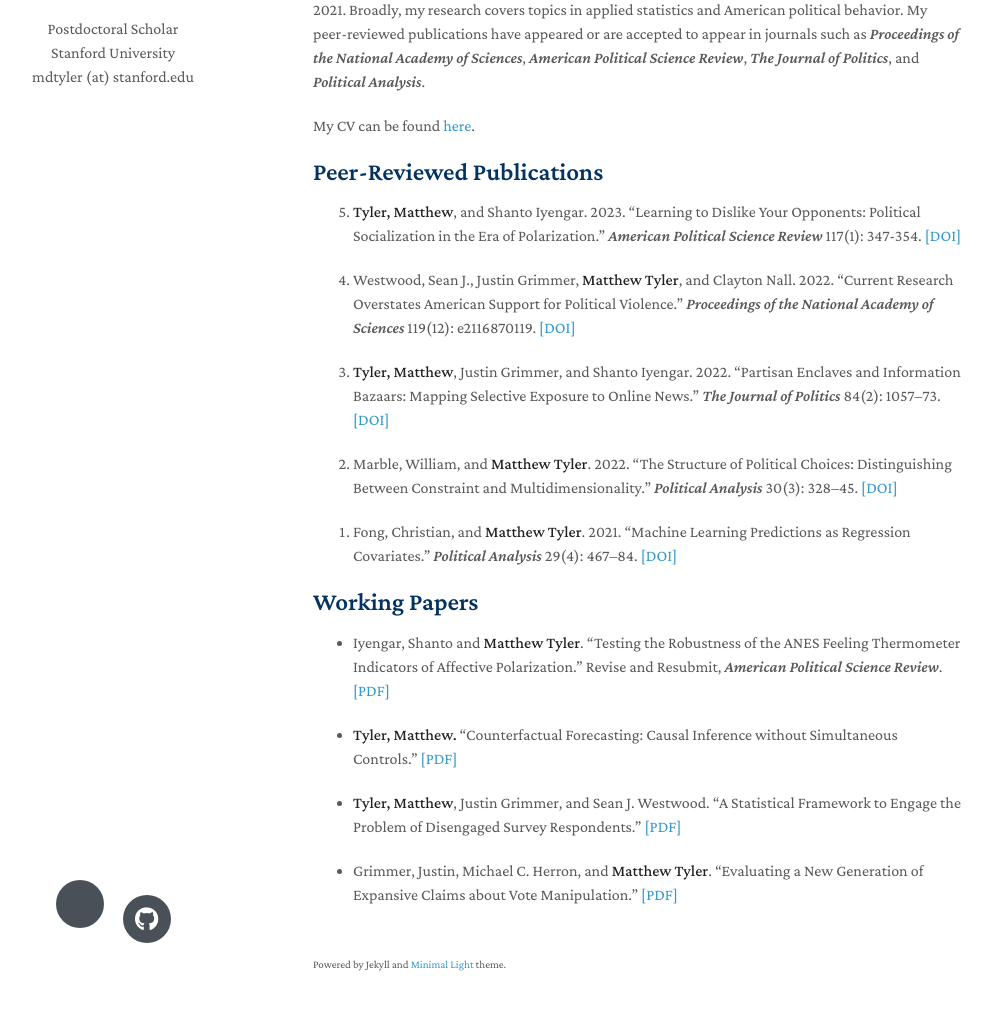
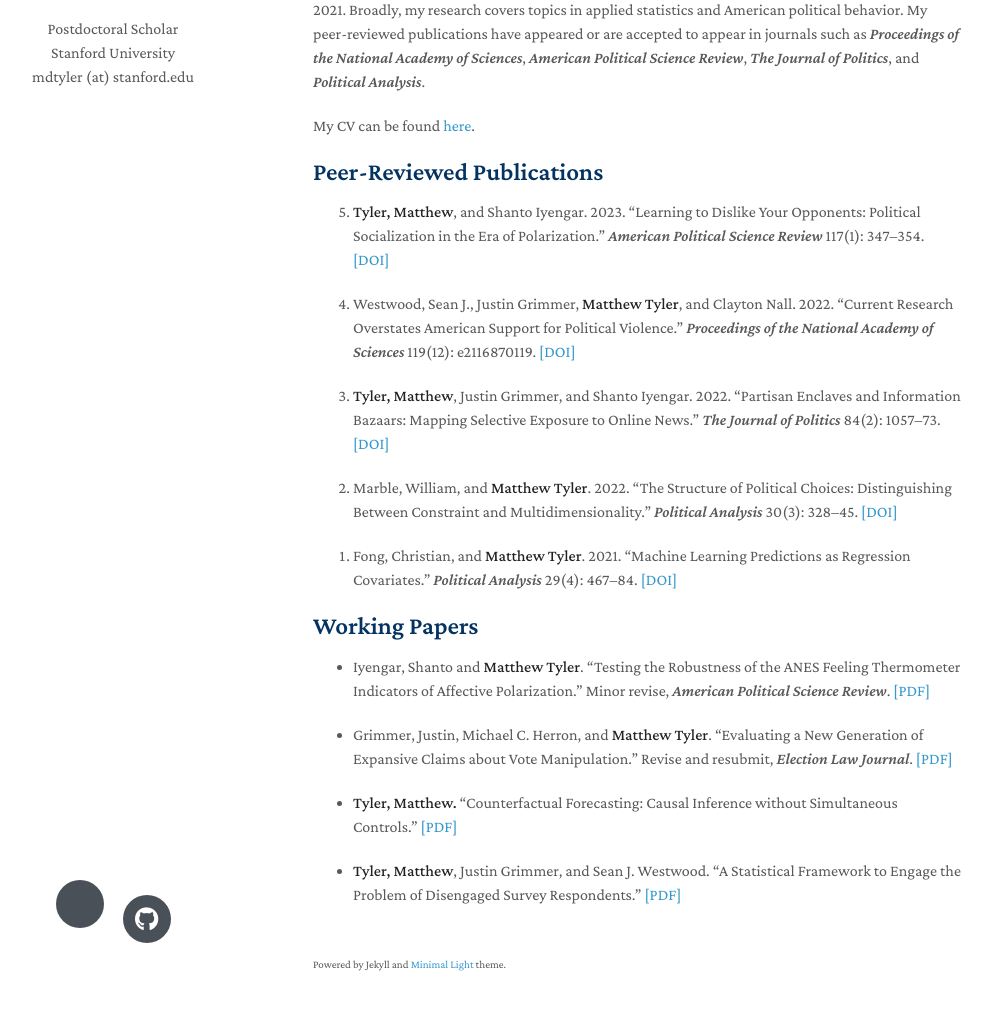
Before and after one commit to matthewtyler/matthewtyler.github.io, a Jekyll site: the page built from index.md, in a window 1280 px wide and 1252 px high. Shown: the part 207-1217 px from the top of the window, without its empty margins (157-1149 px from the left). Built offline with Jekyll 4.4.1, drawn with Linux system fonts in a browser that asks for light colours; nearby versions of some CDN libraries; a style sheet for code colours, icons or effects is not loaded; our own code applies the rules of GitHub Pages for plain Markdown files.

Commit message:
Update index.md

```diff
--- a/index.md
+++ b/index.md
@@ -12,7 +12,7 @@
 
 {: reversed="reversed"}
 
-5. **Tyler, Matthew**, and Shanto Iyengar. 2023. "Learning to Dislike Your Opponents: Political Socialization in the Era of Polarization." *American Political Science Review* 117(1): 347-354. [[DOI]](https://doi.org/10.1017/S000305542200048X)
+5. **Tyler, Matthew**, and Shanto Iyengar. 2023. "Learning to Dislike Your Opponents: Political Socialization in the Era of Polarization." *American Political Science Review* 117(1): 347–354. [[DOI]](https://doi.org/10.1017/S000305542200048X)
 
 4. Westwood, Sean J., Justin Grimmer, **Matthew Tyler**, and Clayton Nall. 2022. "Current Research Overstates American Support for Political Violence." *Proceedings of the National Academy of Sciences* 119(12): e2116870119. [[DOI]](https://doi.org/10.1073/pnas.2116870119)
 
@@ -27,13 +27,12 @@
 ## Working Papers
 
 
-* Iyengar, Shanto and **Matthew Tyler**. "Testing the Robustness of the ANES Feeling Thermometer Indicators of Affective Polarization." Revise and Resubmit, *American Political Science Review*. [[PDF]](https://www.dropbox.com/s/0pckb5wjrxcjbs4/Robustness_of_Increasing_Affective_Polarization.pdf?dl=0)
+* Iyengar, Shanto and **Matthew Tyler**. "Testing the Robustness of the ANES Feeling Thermometer Indicators of Affective Polarization." Minor revise, *American Political Science Review*. [[PDF]](https://www.dropbox.com/s/0pckb5wjrxcjbs4/Robustness_of_Increasing_Affective_Polarization.pdf?dl=0)
+
+
+* Grimmer, Justin, Michael C. Herron, and **Matthew Tyler**. "Evaluating a New Generation of Expansive Claims about Vote Manipulation." Revise and resubmit, *Election Law Journal*. [[PDF]](https://www.dropbox.com/s/92lp1gmqw2pei8m/Expansive.pdf?dl=0)
 
 
 * **Tyler, Matthew.** "Counterfactual Forecasting: Causal Inference without Simultaneous Controls." [[PDF]](https://www.dropbox.com/s/bux4klf66dh66qg/FSControls.pdf?dl=0)
 
 * **Tyler, Matthew**, Justin Grimmer, and Sean J. Westwood. "A Statistical Framework to Engage the Problem of Disengaged Survey Respondents." [[PDF]](https://www.dropbox.com/s/m86g05zl57g36an/The_Dangers_of_Disengaged_Respondents.pdf?dl=0)
-
-
-
-* Grimmer, Justin, Michael C. Herron, and **Matthew Tyler**. "Evaluating a New Generation of Expansive Claims about Vote Manipulation." [[PDF]](https://www.dropbox.com/s/92lp1gmqw2pei8m/Expansive.pdf?dl=0)
```
